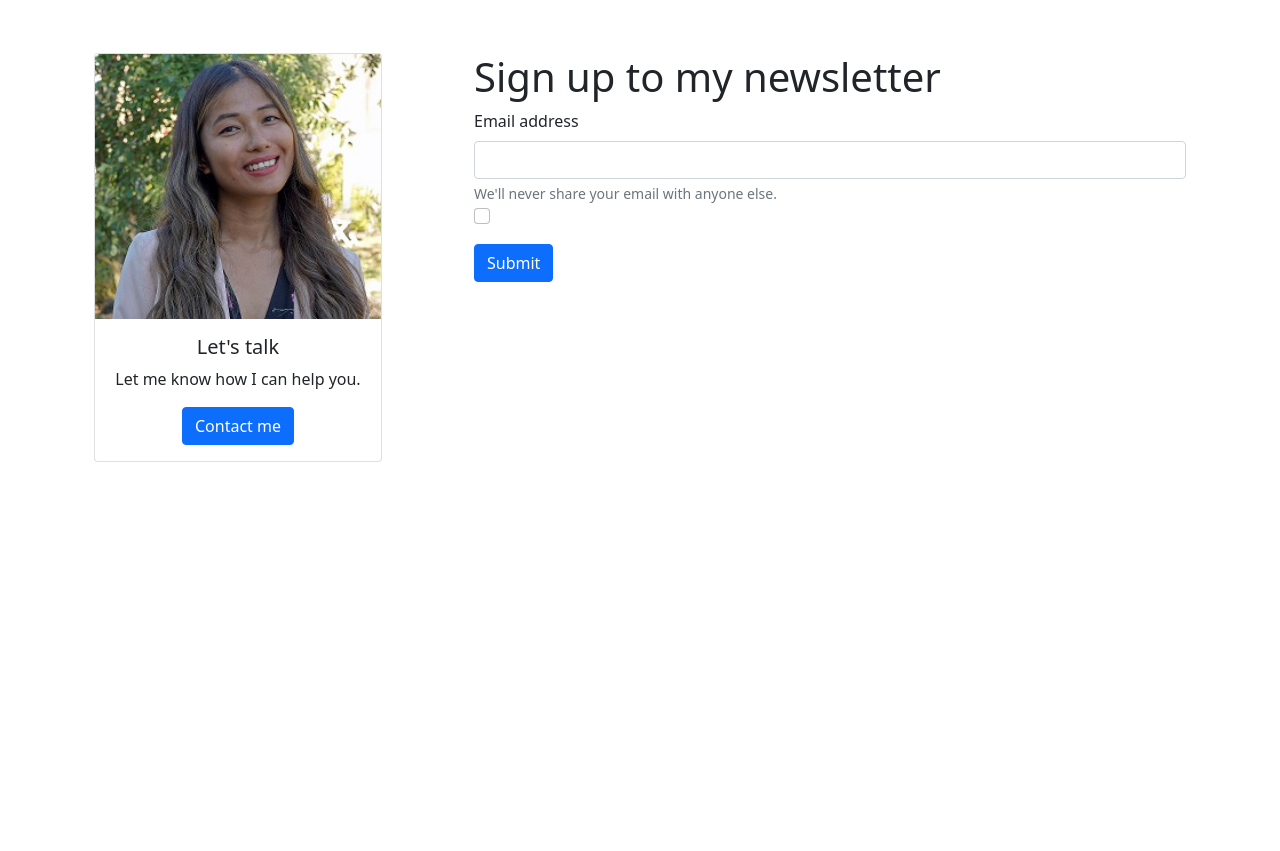
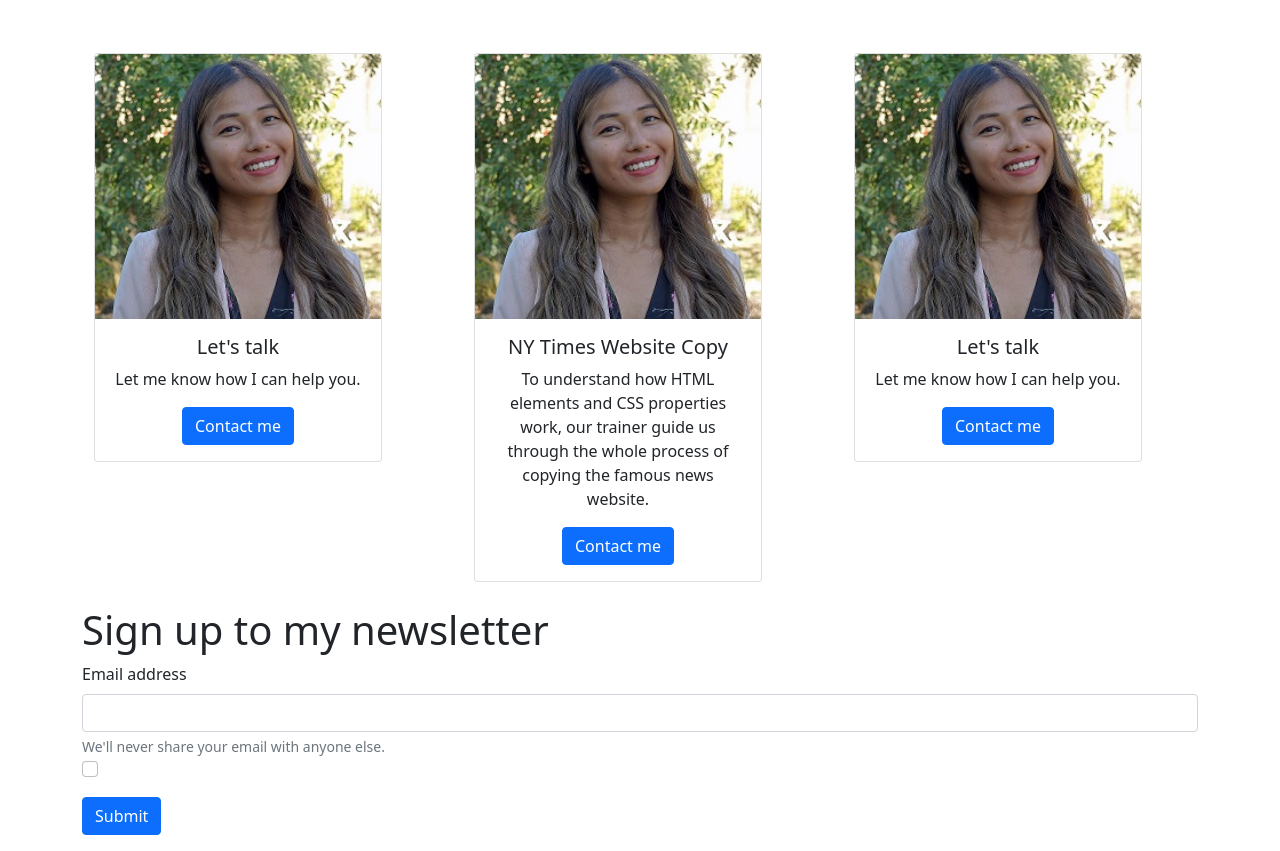
Before and after one commit to rosedrnd/Portfolio, a plain HTML site: page index.html in a window 1280 px wide. Shown: the part 1509-2360 px from the top of the page. Before the commit the page ends 1995 px from the top, so only its background shows below. Drawn offline with nearby package versions, Linux system fonts and the light colour scheme.

Commit message:
Final changes portfolio

```diff
--- a/index.html
+++ b/index.html
@@ -1,19 +1,28 @@
 <html>
+
 <head>
-        <link href="https://cdn.jsdelivr.net/npm/bootstrap@5.0.0-beta1/dist/css/bootstrap.min.css" rel="stylesheet" integrity="sha384-giJF6kkoqNQ00vy+HMDP7azOuL0xtbfIcaT9wjKHr8RbDVddVHyTfAAsrekwKmP1" crossorigin="anonymous">
-        <script src="https://cdn.jsdelivr.net/npm/bootstrap@5.0.0-beta1/dist/js/bootstrap.bundle.min.js" integrity="sha384-ygbV9kiqUc6oa4msXn9868pTtWMgiQaeYH7/t7LECLbyPA2x65Kgf80OJFdroafW" crossorigin="anonymous"></script>
-        <link rel="stylesheet" href="https://cdnjs.cloudflare.com/ajax/libs/font-awesome/5.15.1/css/all.min.css" integrity="sha512-+4zCK9k+qNFUR5X+cKL9EIR+ZOhtIloNl9GIKS57V1MyNsYpYcUrUeQc9vNfzsWfV28IaLL3i96P9sdNyeRssA==" crossorigin="anonymous" />
+  <link href="https://cdn.jsdelivr.net/npm/bootstrap@5.0.0-beta1/dist/css/bootstrap.min.css" rel="stylesheet"
+    integrity="sha384-giJF6kkoqNQ00vy+HMDP7azOuL0xtbfIcaT9wjKHr8RbDVddVHyTfAAsrekwKmP1" crossorigin="anonymous">
+  <script src="https://cdn.jsdelivr.net/npm/bootstrap@5.0.0-beta1/dist/js/bootstrap.bundle.min.js"
+    integrity="sha384-ygbV9kiqUc6oa4msXn9868pTtWMgiQaeYH7/t7LECLbyPA2x65Kgf80OJFdroafW"
+    crossorigin="anonymous"></script>
+  <link rel="stylesheet" href="https://cdnjs.cloudflare.com/ajax/libs/font-awesome/5.15.1/css/all.min.css"
+    integrity="sha512-+4zCK9k+qNFUR5X+cKL9EIR+ZOhtIloNl9GIKS57V1MyNsYpYcUrUeQc9vNfzsWfV28IaLL3i96P9sdNyeRssA=="
+    crossorigin="anonymous" />
   <link rel="stylesheet" href="style.css" />
   <link rel="preconnect" href="https://fonts.gstatic.com">
-        <link href="https://fonts.googleapis.com/css2?family=Lobster&display=swap" rel="stylesheet"/>
-        <link rel="stylesheet" href="https://cdnjs.cloudflare.com/ajax/libs/animate.css/4.1.1/animate.min.css"/>
+  <link href="https://fonts.googleapis.com/css2?family=Lobster&display=swap" rel="stylesheet" />
+  <link rel="stylesheet" href="https://cdnjs.cloudflare.com/ajax/libs/animate.css/4.1.1/animate.min.css" />
+
 </head>
+
 <body>
   <div class="sticky-top">
     <nav class="navbar navbar-expand-lg navbar-light ">
       <div class="container-fluid">
         <a class="navbar-brand text-white text-police" href="#">Catherine Rose Bengan-Durand</a>
-              <button class="navbar-toggler" type="button" data-bs-toggle="collapse" data-bs-target="#navbarSupportedContent" aria-controls="navbarSupportedContent" aria-expanded="false" aria-label="Toggle navigation">
+        <button class="navbar-toggler" type="button" data-bs-toggle="collapse" data-bs-target="#navbarSupportedContent"
+          aria-controls="navbarSupportedContent" aria-expanded="false" aria-label="Toggle navigation">
           <span class="navbar-toggler-icon"></span>
         </button>
         <div class="collapse navbar-collapse" id="navbarSupportedContent">
@@ -25,12 +34,14 @@
               <a class="nav-link text-white" href="https://catherinerosedurand.wixsite.com/portfolio/about">About Me</a>
             </li>
             <li class="nav-item dropdown">
-                    <a class="nav-link dropdown-toggle text-white" href="#" id="navbarDropdown" role="button" data-bs-toggle="dropdown" aria-expanded="false">
+              <a class="nav-link dropdown-toggle text-white" href="#" id="navbarDropdown" role="button"
+                data-bs-toggle="dropdown" aria-expanded="false">
                 Portfolio
               </a>
               <ul class="dropdown-menu" aria-labelledby="navbarDropdown">
                 <li><a class="dropdown-item" href="https://github.com/rosedrnd">Github</a></li>
-                      <li><a class="dropdown-item" href="https://catherinerosedurand.wixsite.com/portfolio">Communication Media</a></li>
+                <li><a class="dropdown-item" href="https://catherinerosedurand.wixsite.com/portfolio">Communication
+                    Media</a></li>
               </ul>
             </li>
           </ul>
@@ -41,10 +52,12 @@
   <div class="container pt-4">
     <div class="row text-center p-4">
       <div class="col-md-6">
-                  <img src="images/Official pic small.jpg" alt="Cathy" class="img-thumbnail rounded float-right animate__animated animate__fadeInLeft">
+        <img src="images/Official pic small.jpg" alt="Cathy"
+          class="img-thumbnail rounded float-right animate__animated animate__fadeInLeft">
       </div>
       <div class="display-6 text-center col-md-6 animate__animated animate__fadeInUp">
-                      J'ai presque 10 ans d'expérience professionnelle dans les deux pays, la France et les Philippines. Mais dans le monde de la tech, j'ai à peine commencé.  Voici le fruit de ma nouvelle aventure.
+        J'ai presque 10 ans d'expérience professionnelle dans les deux pays, la France et les Philippines. Mais dans le
+        monde de la tech, j'ai à peine commencé. Voici le fruit de ma nouvelle aventure.
       </div>
     </div>
 
@@ -94,7 +107,9 @@
           <i class="fas fa-marker"></i>
         </div>
         <div class="text-police">
-              Lorem ipsum, dolor sit amet consectetur adipisicing elit. Sapiente commodi ratione culpa? Doloremque sint nulla reiciendis esse, facilis sit totam nesciunt beatae impedit corporis tempore voluptatibus aperiam amet dolore eligendi.
+          Lorem ipsum, dolor sit amet consectetur adipisicing elit. Sapiente commodi ratione culpa? Doloremque sint
+          nulla reiciendis esse, facilis sit totam nesciunt beatae impedit corporis tempore voluptatibus aperiam amet
+          dolore eligendi.
         </div>
       </div>
       <div class="col-md-4 p-4">
@@ -102,7 +117,8 @@
           <i class="fas fa-poll"></i>
         </div>
         <div class="text-police">
-                Lorem ipsum dolor, sit amet consectetur adipisicing elit. Inventore, tenetur quibusdam magni distinctio eaque reprehenderit deserunt laudantium ipsum modi, omnis et nesciunt ut aperiam iure amet in cupiditate culpa ipsa?
+          Lorem ipsum dolor, sit amet consectetur adipisicing elit. Inventore, tenetur quibusdam magni distinctio eaque
+          reprehenderit deserunt laudantium ipsum modi, omnis et nesciunt ut aperiam iure amet in cupiditate culpa ipsa?
         </div>
       </div>
       <div class="col-md-4 p-4">
@@ -110,7 +126,8 @@
           <i class="fas fa-map-marked-alt"></i>
         </div>
         <div class="text-police">
-                Lorem ipsum dolor, sit amet consectetur adipisicing elit. Inventore, tenetur quibusdam magni distinctio eaque reprehenderit deserunt laudantium ipsum modi, omnis et nesciunt ut aperiam iure amet in cupiditate culpa ipsa?
+          Lorem ipsum dolor, sit amet consectetur adipisicing elit. Inventore, tenetur quibusdam magni distinctio eaque
+          reprehenderit deserunt laudantium ipsum modi, omnis et nesciunt ut aperiam iure amet in cupiditate culpa ipsa?
         </div>
       </div>
     </div>
@@ -126,7 +143,31 @@
           </div>
         </div>
       </div>
-          <div class="col-md-8 p-4">
+      <div class="col-md-4 p-4">
+        <div class="card text-center" style="width: 18rem;">
+          <img src="images/Official pic small.jpg" class="card-img-top" alt="Catherine">
+          <div class="card-body">
+            <h5 class="card-title">NY Times Website Copy</h5>
+            <p class="card-text">To understand how HTML elements and CSS properties work, our trainer guide us through
+              the whole process of copying the famous news website.</p>
+            <a href="mailto:catherinerosedurand@gmail.com" class="btn btn-primary">Contact me</a>
+          </div>
+        </div>
+      </div>
+      <div class="col-md-4 p-4">
+        <div class="card text-center" style="width: 18rem;">
+          <img src="images/Official pic small.jpg" class="card-img-top" alt="Catherine">
+          <div class="card-body">
+            <h5 class="card-title">Let's talk</h5>
+            <p class="card-text">Let me know how I can help you.</p>
+            <a href="mailto:catherinerosedurand@gmail.com" class="btn btn-primary">Contact me</a>
+          </div>
+        </div>
+
+      </div>
+
+
+      <div>
         <form>
           <h1>Sign up to my newsletter</h1>
           <div class="mb-3">
@@ -144,4 +185,5 @@
 
 
 </body>
+
 </html>
```
Lines whose indentation alone changed are shown as unchanged.
